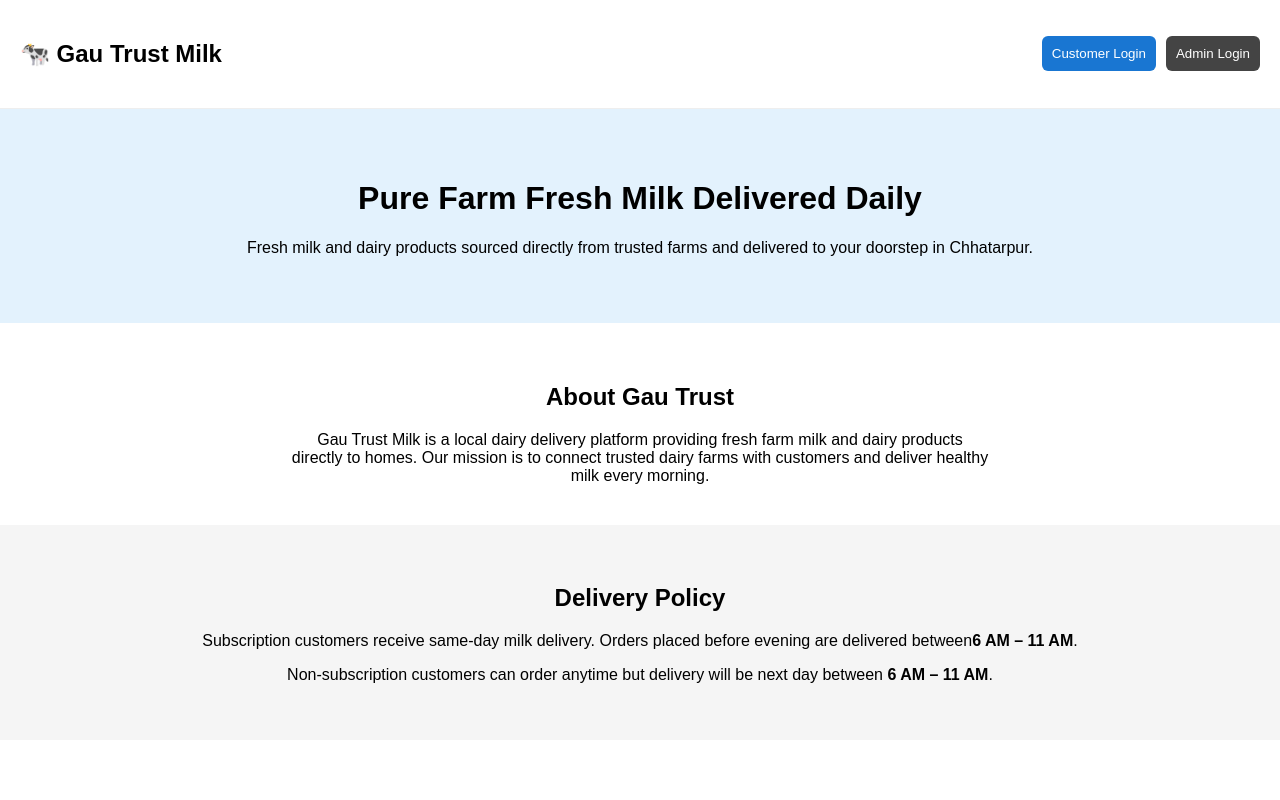
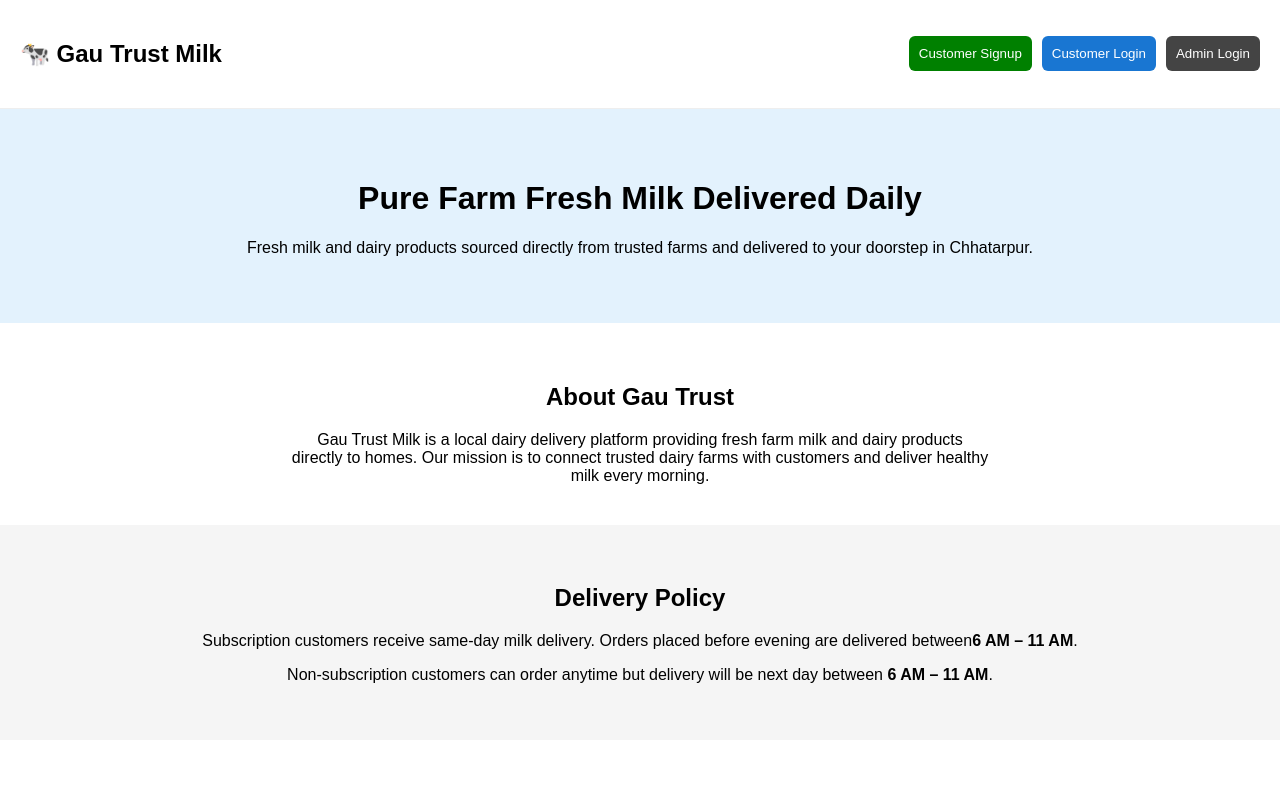
Before and after one commit to rudrajain95/gau-trust, a Next.js app: page / in a window 1280 px wide. Shown: the top 800 px of the page. Built offline with nearby package versions, Linux system fonts and the light colour scheme.

Commit message:
Update page.tsx

```diff
--- a/app/page.tsx
+++ b/app/page.tsx
@@ -13,7 +13,22 @@ alignItems:"center",
 padding:20,
 background:"#ffffff",
 borderBottom:"1px solid #eee"
-}}><h2>🐄 Gau Trust Milk</h2><div><a href="/login">
+}}><h2>🐄 Gau Trust Milk</h2><div>
+  <a href="/signup">
+<button
+style={{
+padding:10,
+marginRight:10,
+background:"green",
+color:"white",
+border:"none",
+borderRadius:6
+}}
+>
+Customer Signup
+</button>
+</a>
+  <a href="/login">
 <button style={{
 padding:10,
 marginRight:10,
@@ -24,7 +39,8 @@ borderRadius:6
 }}>
 Customer Login
 </button>
-</a><a href="/admin/login">
+</a>
+  <a href="/admin/login">
 <button style={{
 padding:10,
 background:"#444",
@@ -34,7 +50,8 @@ borderRadius:6
 }}>
 Admin Login
 </button>
-</a></div></div>{/* HERO */}
+</a>
+</div></div>{/* HERO */}
 
 <div style={{
 background:"#e3f2fd",
```
